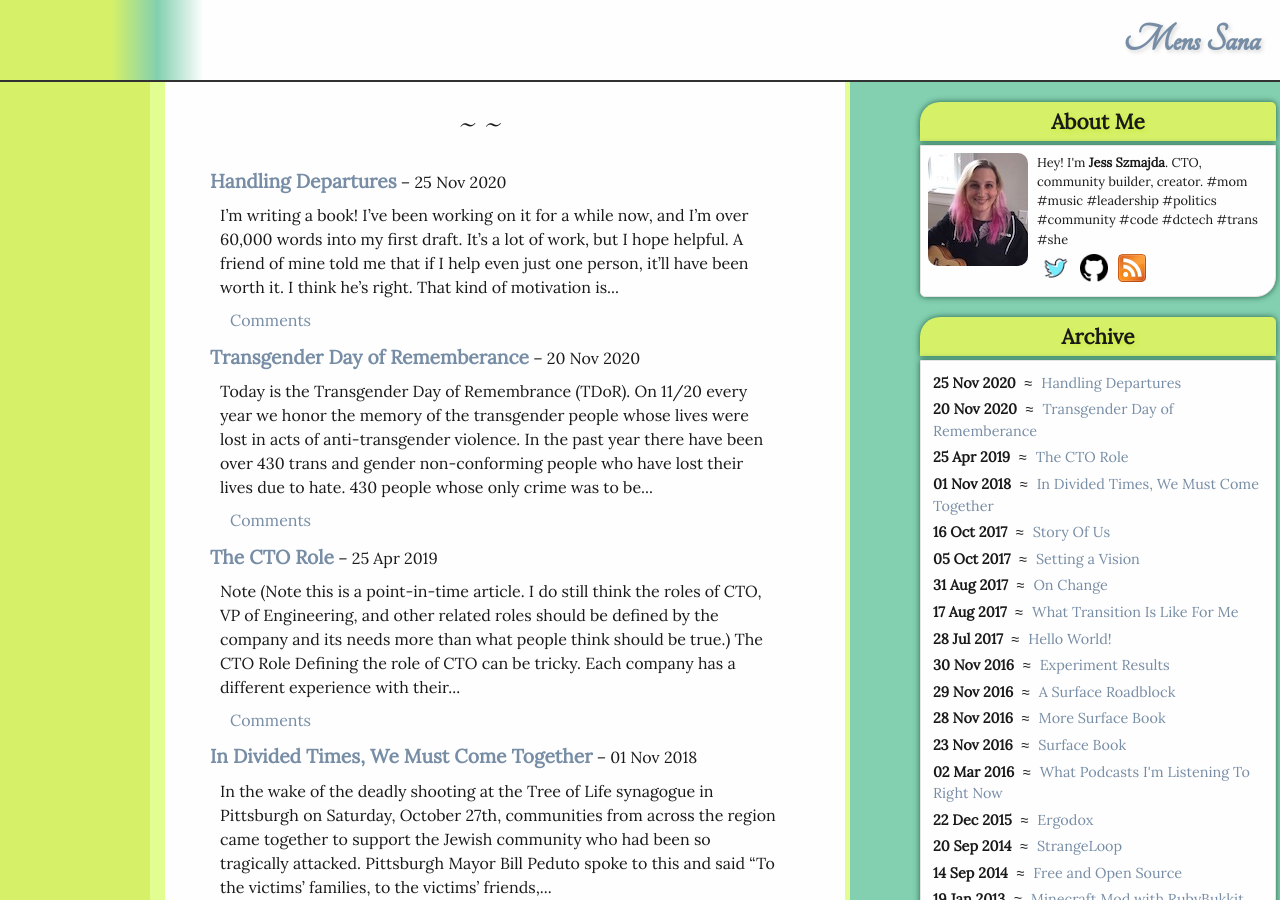
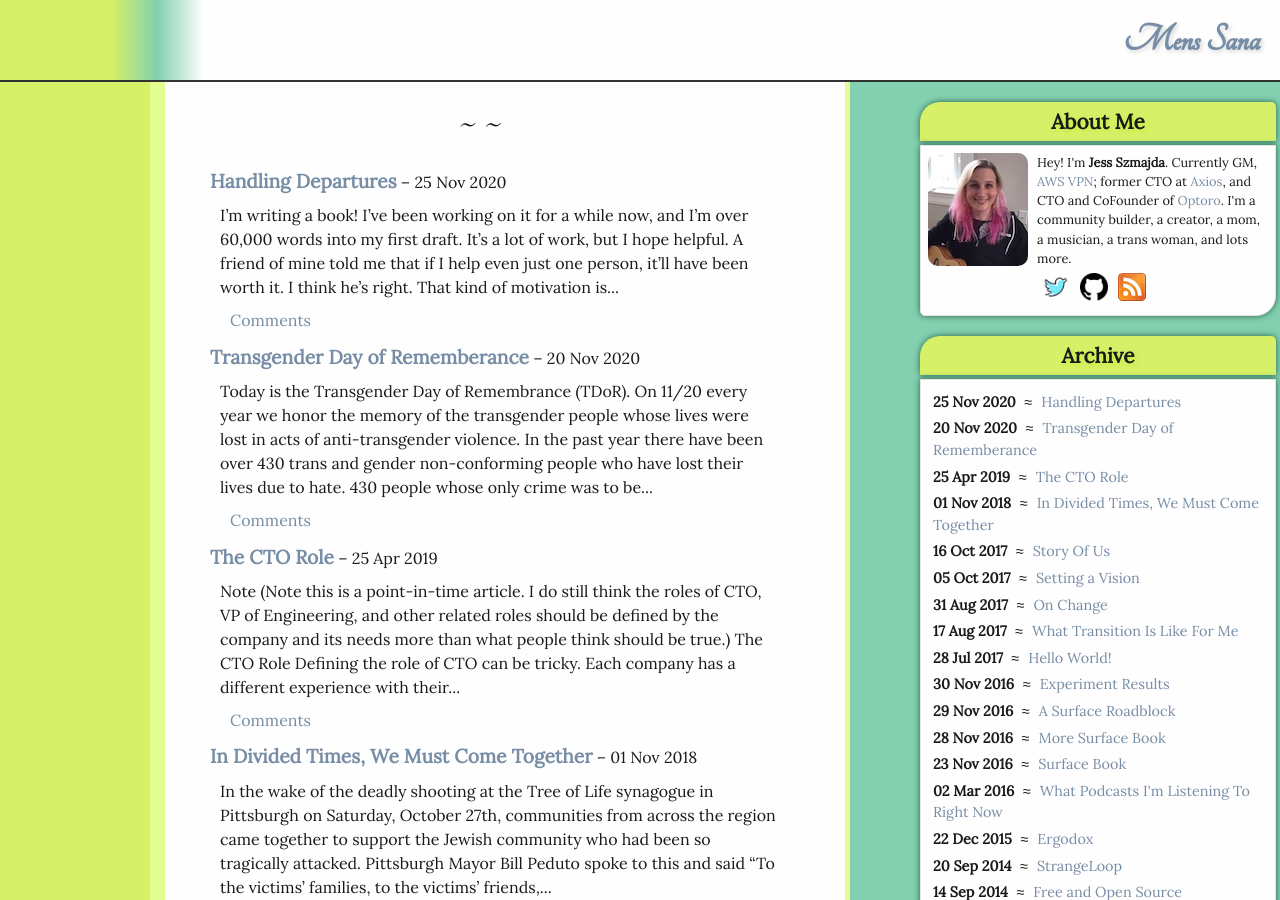
Before and after one commit to jszmajda/blog, a Jekyll site: the page built from index.html, in a window 1280 px wide and 900 px high. Built offline with Jekyll 4.4.1, drawn with Linux system fonts in a browser that asks for light colours; some web fonts are replaced; comment, search, counter and statistics services are not loaded.

Commit message:
added role

```diff
--- a/_layouts/default.html
+++ b/_layouts/default.html
@@ -76,7 +76,9 @@ site_title: Mens Sana
         <ul>
           <li class="abtme">
             <img src="/img/tiny-profile.jpg" style="float: left; border-radius: 10px" width="100" height="113"/>
-            Hey! I'm <strong>Jess Szmajda</strong>. CTO, community builder, creator. #mom #music #leadership #politics #community #code #dctech #trans #she
+            Hey! I'm <strong>Jess Szmajda</strong>.
+            Currently GM, <a href="https://aws.amazon.com/vpn/">AWS VPN</a>; former CTO at <a href="https://axios.com">Axios</a>, and CTO and CoFounder of <a href="https://optoro.com">Optoro</a>.
+            I'm a community builder, a creator, a mom, a musician, a trans woman, and lots more.
           </li>
 
           <li class="contacto">
```
